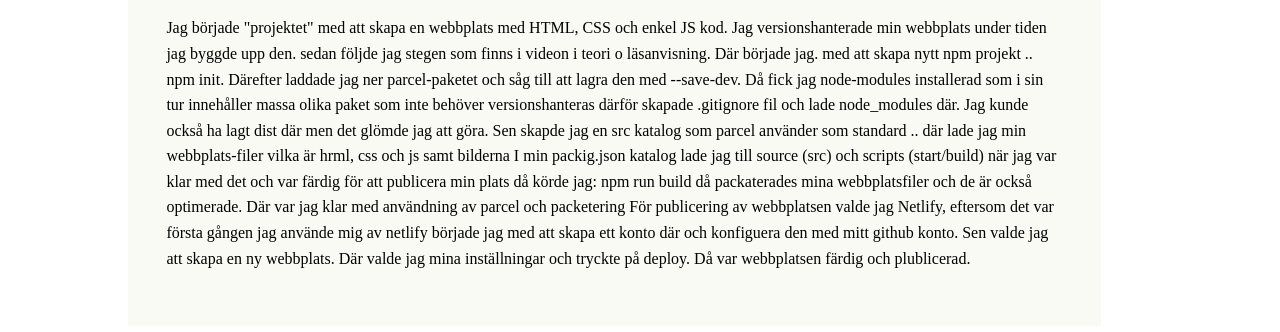
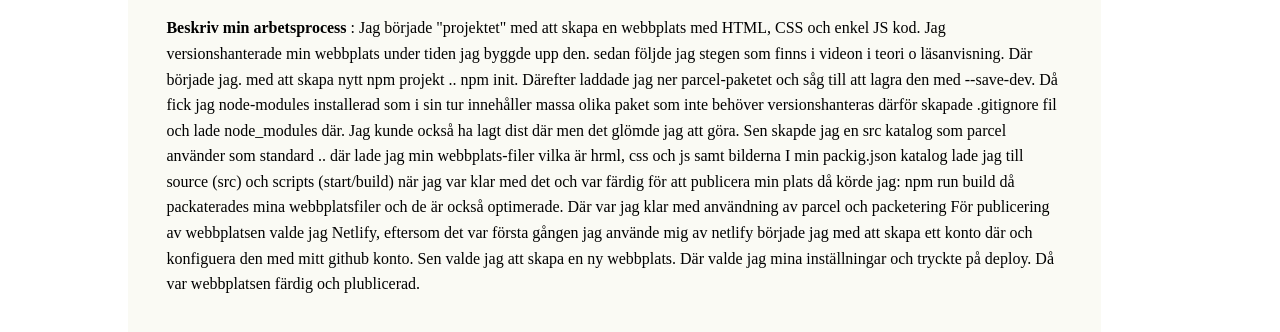
Before and after one commit to FarahUmran/laboration1, a website built with Parcel: page src/detailes.html in a window 1280 px wide. Shown: the part 152-484 px from the top of the page. Built offline with nearby package versions, Linux system fonts and the light colour scheme.

```diff
--- a/src/detailes.html
+++ b/src/detailes.html
@@ -20,8 +20,8 @@
     <main class="text">
         <h1>Beskrivning av arbetsprocessen</h1>
         <p>
-            <!-- <b>Beskriv din arbetsprocess</b> -->
-            Jag började "projektet" med att skapa en webbplats med HTML, CSS och enkel JS kod. Jag versionshanterade min webbplats under tiden jag byggde upp den.
+             <b>Beskriv min arbetsprocess</b>
+            : Jag började "projektet" med att skapa en webbplats med HTML, CSS och enkel JS kod. Jag versionshanterade min webbplats under tiden jag byggde upp den.
 
             sedan följde jag stegen som finns i videon i teori o läsanvisning. Där började jag. med att skapa nytt npm projekt .. npm init.
             Därefter laddade jag ner parcel-paketet och såg till att lagra den med --save-dev.
```
Also changed, not shown: dist/detailes.html.
